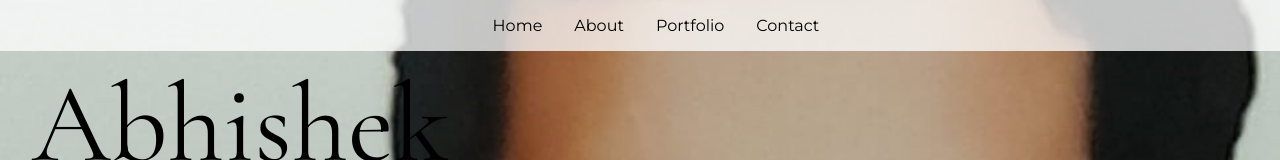
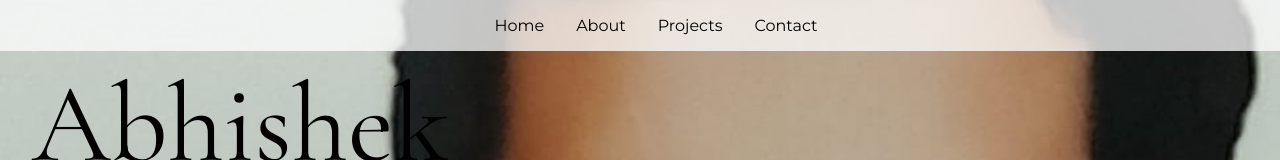
Before and after one commit to abhi231210003/portfolio, a React (Vite) app: page / in a window 1280 px wide. Shown: the top 160 px of the page. Built offline with nearby package versions, Linux system fonts and the light colour scheme.

Commit message:
changes done

```diff
--- a/src/Components/Header.jsx
+++ b/src/Components/Header.jsx
@@ -23,7 +23,7 @@ const Header = () => {
     >
       <a href="#home">Home</a>
       <a href="#about">About</a>
-      <a href="#portfolio">Portfolio</a>
+      <a href="#portfolio">Projects</a>
       <a href="#footer">Contact</a>
     </div>
   );
--- a/src/Components/Portfolio.jsx
+++ b/src/Components/Portfolio.jsx
@@ -59,7 +59,7 @@ const projectList = [
 const Portfolio = () => {
   return (
     <section className="padding" id="portfolio">
-      <h2 style={{ textAlign: "center" }}>Portfolio</h2>
+      <h2 style={{ textAlign: "center" }}>Projects</h2>
       <div style={{ display: "flex", flexDirection: "row", paddingTop: "3rem" }}>
         <div style={{ maxWidth: "40%", alignSelf: "center" }}>
           <img
```
